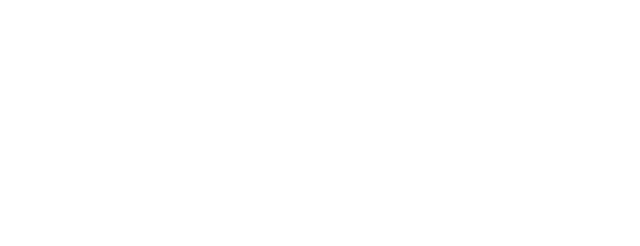
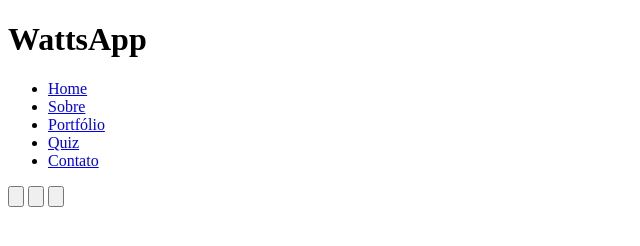
Before and after one commit to 1ESPA-VinhariaMerlot/site_wattsapp_web-dev, a plain HTML site: page src/pages/portfolio.html in a window 1280 px wide. Shown: the whole page, without its empty margins (0-640 px from the left). Drawn offline with Linux system fonts and the light colour scheme.

Commit message:
8-Adicionando navegador ao portfólio

```diff
--- a/src/pages/portfolio.html
+++ b/src/pages/portfolio.html
@@ -7,6 +7,22 @@
     <link href="https://fonts.googleapis.com/css2?family=Montserrat:wght@400;600&family=Poppins:wght@300;500;700&display=swap" rel="stylesheet">
 </head>
 <body>
-
+    <header>
+        <h1 class="logo">WattsApp</h1>
+        <nav>
+            <ul class="menu">
+                <li><a href="index.html">Home</a></li>
+                <li><a href="sobre.html">Sobre</a></li>
+                <li><a href="portfolio.html">Portfólio</a></li>
+                <li><a href="quiz.html">Quiz</a></li>
+                <li><a href="contato.html">Contato</a></li>
+            </ul>
+            <div>
+                <input type="button" class="cor" onclick="trocar('#00ff88')"/>
+                <input type="button" class="cor" onclick="trocar('#004d40')"/>
+                <input type="button" class="cor" onclick="trocar('#001f3f')"/>
+            </div>
+        </nav>
+    </header>
 </body>
 </html>
```
